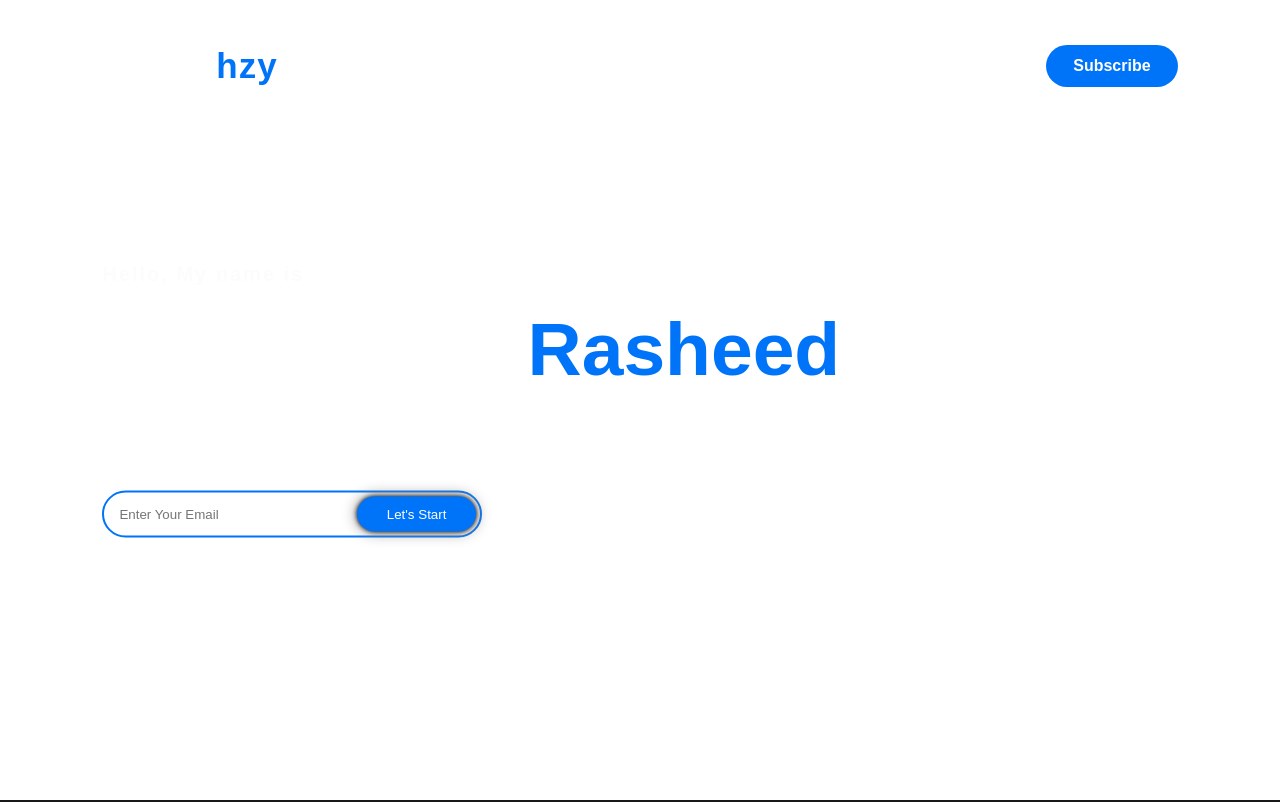
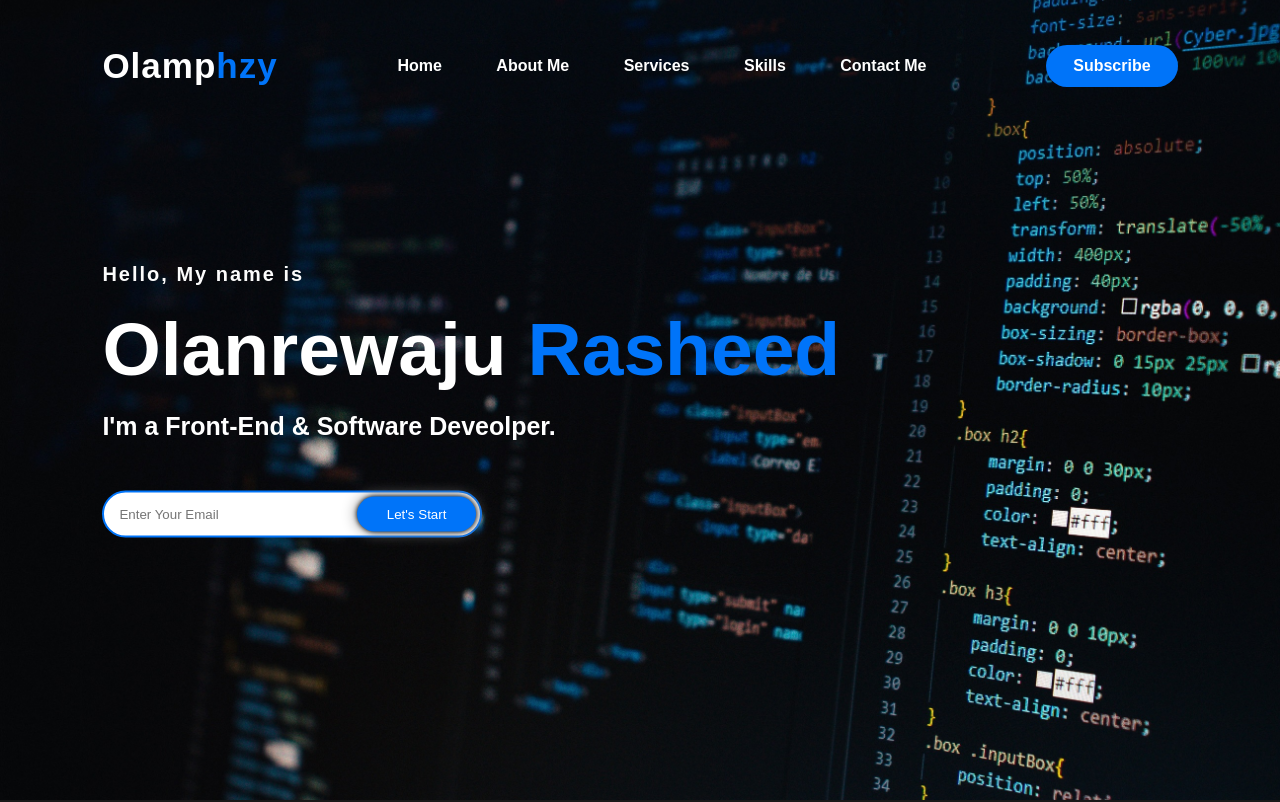
Before and after one commit to Olamphzy/Olamphzy-Portfolio, a plain HTML site: page index.html in a window 1280 px wide. Shown: the top 802 px of the page. Drawn offline with Linux system fonts and the light colour scheme; a script that the page names is missing; files whose address does not match are found by name.

Commit message:
Update style.css

```diff
--- a/style.css
+++ b/style.css
@@ -7,7 +7,7 @@
 .hero{
     height: 100vh;
     width: 100%;
-    background-image: url(..\img\portfolio\peddle.jpg);
+    background-image: url(C:\Users\TEMY\Documents\img\portfolio\peddle.jpg);
     background-size: cover;
     background-position: center;
 }
```
